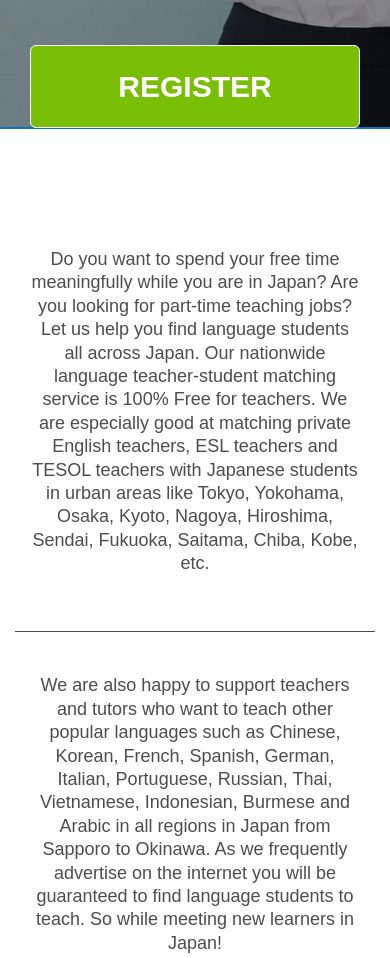
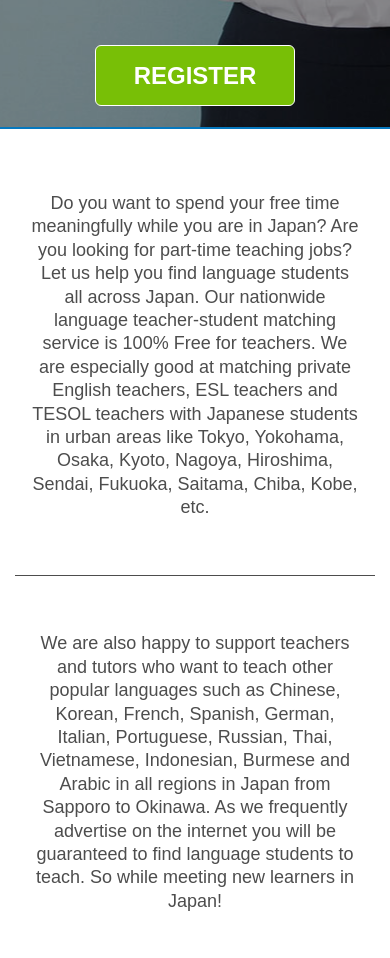
Before and after one commit to Scordavis/Masa-Toneshiba---Teaching-Jobs-in-Japan, a website: page app/index.html in a window 390 px wide. Shown: the part 593-1551 px from the top of the page. Drawn offline with nearby package versions, Linux system fonts and the light colour scheme; a web font is replaced by a local one.

Commit message:
resize .main-button--big on 575px; .introduction: paragraph padding

```diff
--- a/app/index.html
+++ b/app/index.html
@@ -18,7 +18,6 @@
 	<link rel="stylesheet" href="css/main.css">
 </head>
 <body>
-
 	<!-- current header -->
 	<header id="header">
 		<div class="container">
@@ -177,20 +176,20 @@
 				</div>
 				<div class="w-100"></div>
 				<div class="col col-md-6 col-lg-5 col-xl-4 mt-3">
-					<a href="#" class="d-block w-100 py-4 text-center reset-link main-button main-button--big">Register</a>
+					<a href="#" class="d-block w-100 py-3 py-sm-4 text-center reset-link main-button main-button--big">Register</a>
 				</div>
 			</div>
 		</div>
 	</div>
 	<!-- .introduction -->
 	<div class="container-fluid py-5 introduction__wrapper set-bottom-border">
-		<div class="container py-5">
-			<div class="row introduction my-3 py-4 text-center text-md-left">
+		<div class="container py-0 py-md-5">
+			<div class="row introduction my-0 my-md-3 pt-4 pb-3 text-center text-md-left">
 				<div class="col-12 col-md-6 pb-5 pb-md-0 introduction__column">
 					<p class="introduction__paragraph">Do you want to spend your free time meaningfully while you are in Japan? Are you looking for part-time teaching jobs? Let us help you find language students all across Japan. Our nationwide language teacher-student matching service is 100% Free for teachers. We are especially good at matching private English teachers, ESL teachers and TESOL teachers with Japanese students in urban areas like Tokyo, Yokohama, Osaka, Kyoto, Nagoya, Hiroshima, Sendai, Fukuoka, Saitama, Chiba, Kobe, etc. </p>
 				</div>
 				<div class="col-12 col-md-6 pt-5 pt-md-0 introduction__column">
-					<p class="pl-0 pl-md-2 introduction__paragraph">We are also happy to support teachers and tutors who want to teach other popular languages such as Chinese, Korean, French, Spanish, German, Italian, Portuguese, Russian, Thai, Vietnamese, Indonesian, Burmese and Arabic in all regions in Japan from Sapporo to Okinawa. As we frequently advertise on the internet you will be guaranteed to find language students to teach. So while meeting new learners in Japan!</p>
+					<p class="mb-0 pl-0 pl-md-2 pt-3 pt-md-0 introduction__paragraph">We are also happy to support teachers and tutors who want to teach other popular languages such as Chinese, Korean, French, Spanish, German, Italian, Portuguese, Russian, Thai, Vietnamese, Indonesian, Burmese and Arabic in all regions in Japan from Sapporo to Okinawa. As we frequently advertise on the internet you will be guaranteed to find language students to teach. So while meeting new learners in Japan!</p>
 				</div>
 			</div>
 		</div>
@@ -311,9 +310,6 @@
 			</div>
 		</div>
 	</div>
-
-
-
 	<!-- current footer -->
 	<div id="footer-bottom">
 		<div class="container">
@@ -328,7 +324,6 @@
 			</div>
 		</div>
 	</div>
-
 	<!-- <script src="https://code.jquery.com/jquery-3.3.1.min.js"></script> -->
 	<script src="js/common.js"></script>
 </body>
--- a/app/less/_media.less
+++ b/app/less/_media.less
@@ -44,3 +44,14 @@
 		}
 	}
 }
+
+// media screen and (max-width: 575px)
+@media screen and (max-width: 575px){
+	.main-button{
+		&--big{
+			width: 200px!important;
+			margin: auto;
+			font-size: 24px;
+		}
+	}
+}
```
Also changed, not shown: app/css/_media.css, app/css/main.css.
